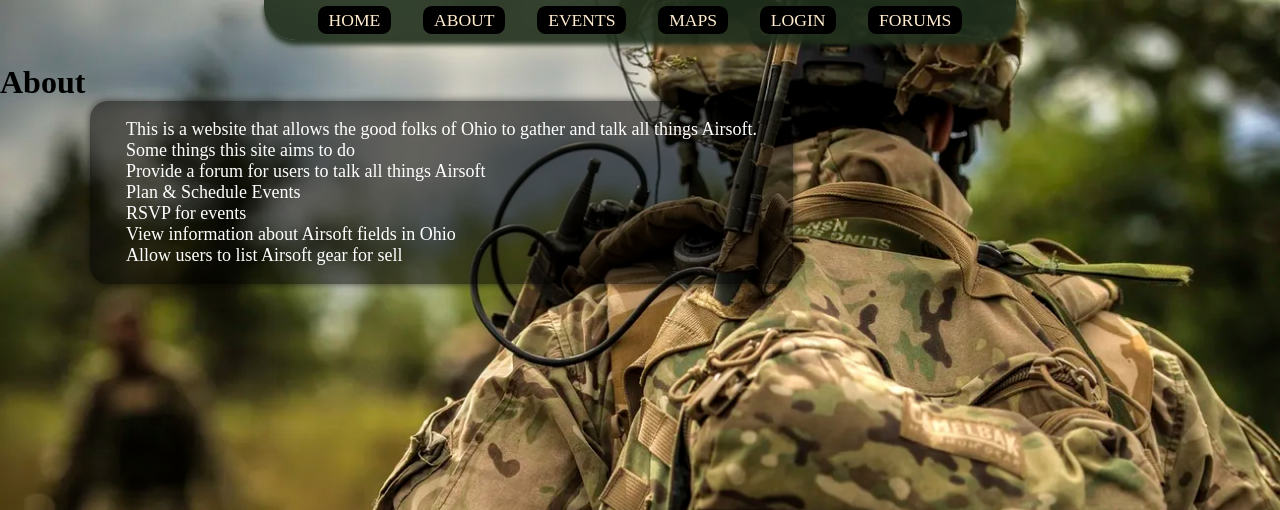
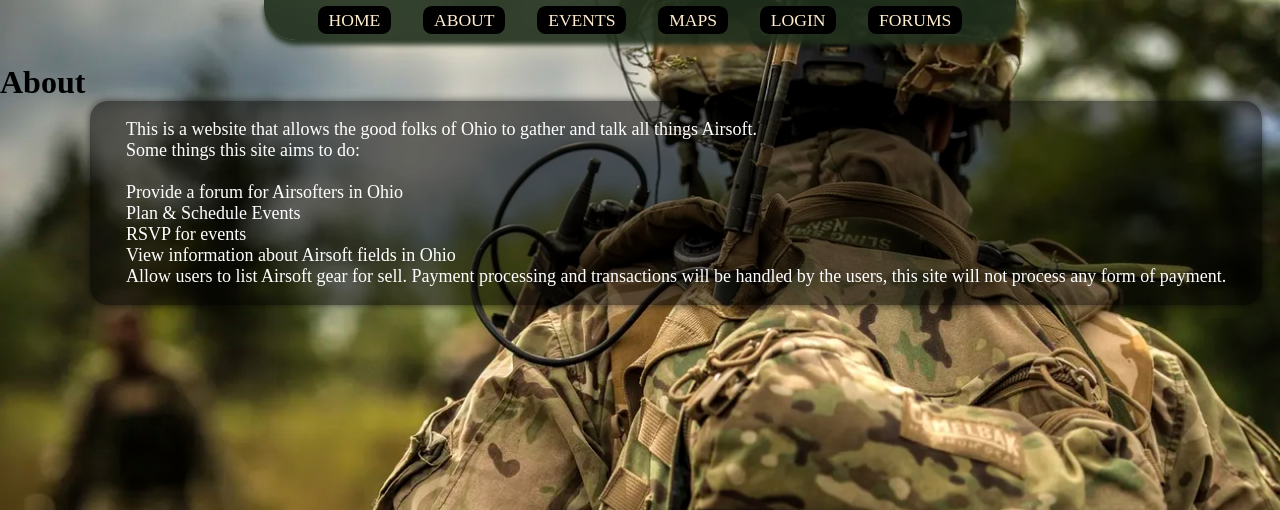
Before and after one commit to TimeCrunch101/airsoft4ohio.com, a Node server app: page /about in a window 1280 px wide. Shown: the top 510 px of the page. Run offline with Node 20, Linux system fonts and the light colour scheme; some libraries are stand-ins or nearby versions.

Commit message:
prep for pub hosting

```diff
--- a/views/about.hbs
+++ b/views/about.hbs
@@ -2,13 +2,14 @@
 <h1>About</h1>
 <div class="aboutRapper">
     <p>This is a website that allows the good folks of Ohio to gather and talk all things Airsoft.</p>
-    <p>Some things this site aims to do</p>
+    <p>Some things this site aims to do:</p>
+    <br>
     <ul>
-        <li>Provide a forum for users to talk all things Airsoft</li>
+        <li>Provide a forum for Airsofters in Ohio</li>
         <li>Plan &#38; Schedule Events</li>
         <li>RSVP for events</li>
         <li>View information about Airsoft fields in Ohio</li>
-        <li>Allow users to list Airsoft gear for sell</li>
+        <li>Allow users to list Airsoft gear for sell. Payment processing and transactions will be handled by the users, this site will not process any form of payment.</li>
     </ul>
 </div>
 {{>footer}}
--- a/views/forums.hbs
+++ b/views/forums.hbs
@@ -16,14 +16,14 @@
         </div>
     </div>
     <div class="sectionRapper">
-        <h2 class="forumSectionTitle">Website Changes</h2>
+        <h2 class="forumSectionTitle">Some Post 1</h2>
         <div class="forumSectionData">
             <div class="forumSectionImg"><img src="/imgs/soldier.jpg" alt="face"></div>
             <div class="forumSectionBody"></div>
         </div>
     </div>
     <div class="sectionRapper">
-        <h2 class="forumSectionTitle">Lets Talk!</h2>
+        <h2 class="forumSectionTitle">Some Post 2</h2>
         <div class="forumSectionData">
             <div class="forumSectionImg"><img src="/imgs/random.png" alt="face"></div>
             <div class="forumSectionBody"></div>
--- a/views/home.hbs
+++ b/views/home.hbs
@@ -1,4 +1,4 @@
 {{>nav}}
-<h1>This is Home</h1>
-<p>Lorem ipsum dolor sit amet consectetur, adipisicing elit. Quo exercitationem repudiandae hic porro! Mollitia beatae sequi corrupti quae libero voluptatum ipsa molestias sit assumenda, quos saepe itaque eius tempora corporis totam consectetur debitis, eum cupiditate ut omnis harum consequuntur, rem quidem et! Ea laboriosam minus, aperiam eos error consectetur nemo.</p>
+<h1>WORK IN PROGRESS</h1>
+<p>Want to assist? This project is available on <a target="_blank" href="https://github.com/TimeCrunch101/airsoft4ohio.com">GitHub.</a></p>
 {{>footer}}
--- a/views/layouts/main.hbs
+++ b/views/layouts/main.hbs
@@ -5,7 +5,8 @@
     <meta http-equiv="X-UA-Compatible" content="IE=edge">
     <meta name="viewport" content="width=device-width, initial-scale=1.0">
     <link rel="stylesheet" href="/styles/style.css">
-    <title>Title</title>
+    <link rel="shortcut icon" href="/imgs/ohio-s.ico" type="image/x-icon">
+    <title>Airsoft4Ohio</title>
 </head>
 <body>
     {{{body}}}
--- a/views/login.hbs
+++ b/views/login.hbs
@@ -1 +1,2 @@
 <h1>Login</h1>
+<p>Not working yet... Go <a href="/">Back</a></p>
```
Also changed, not shown: public/imgs/ohio-s.ico (added).
